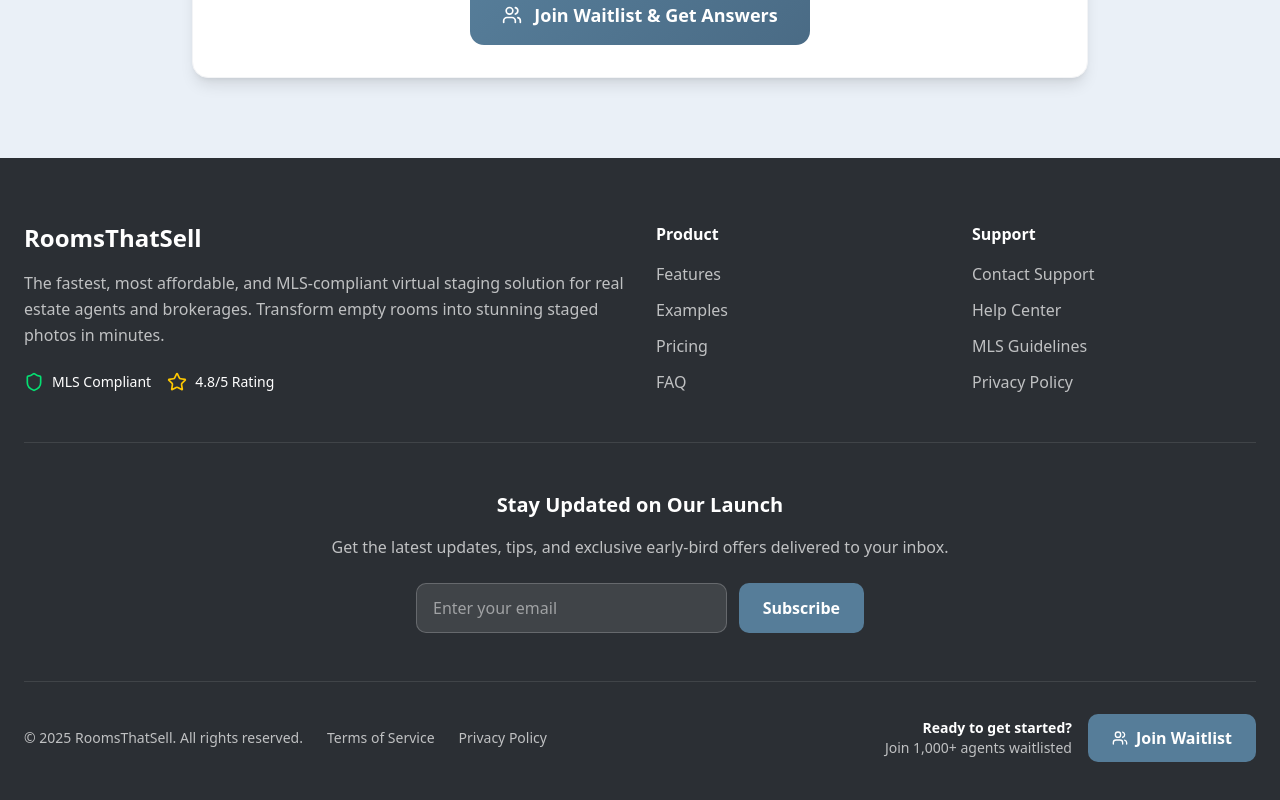
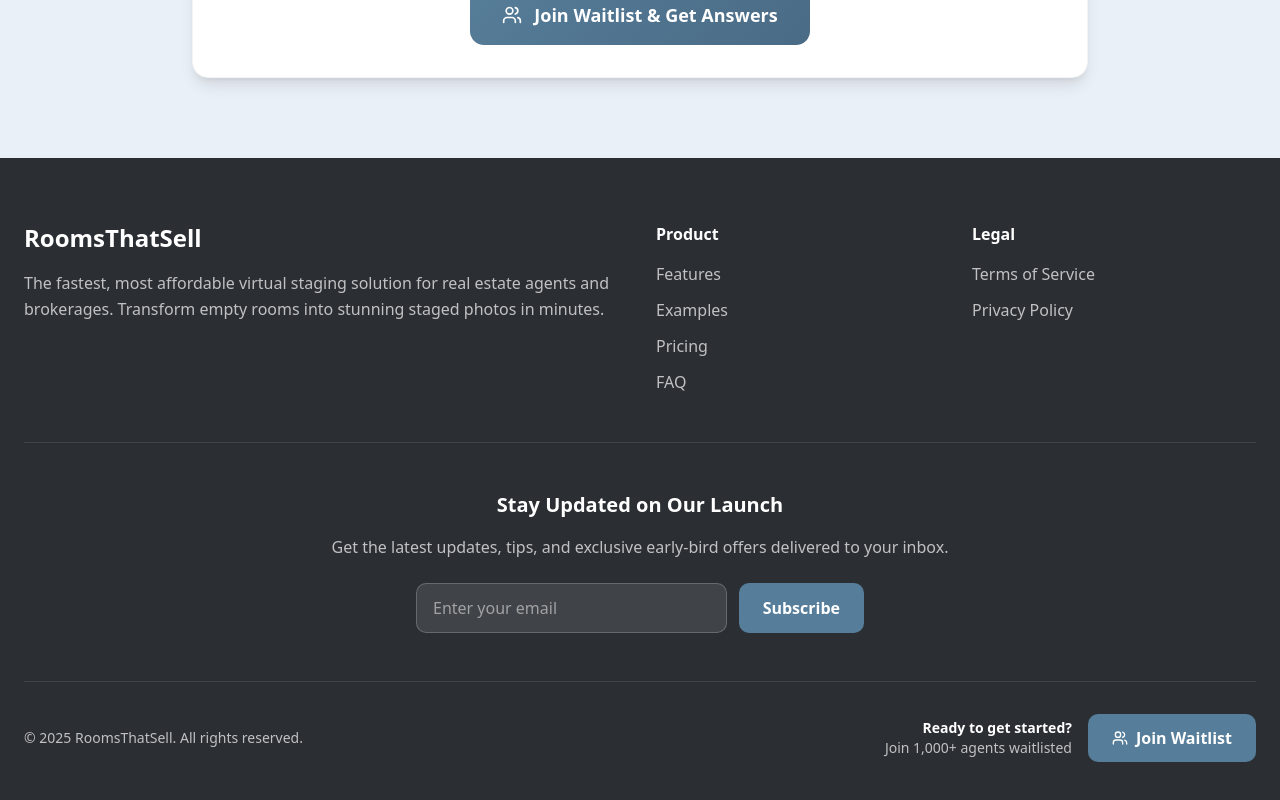
Before and after one commit to smiley-maker/rooms-that-sell, a Next.js app: page / in a window 1280 px wide. Shown: the part 10367-11167 px from the top of the page. Built offline with nearby package versions, Linux system fonts and the light colour scheme.

Commit message:
Footer updates

```diff
--- a/src/app/api/waitlist/route.ts
+++ b/src/app/api/waitlist/route.ts
@@ -6,6 +6,7 @@
 const WaitlistSchema = z.object({
   email: z.string().email(),
   listingsPerMonth: z.string().optional(),
+  source: z.string().optional(),
 });
 
 export async function POST(request: Request) {
@@ -25,7 +26,7 @@
     await client.mutation(api.waitlist.join, {
       email: parsed.data.email,
       listingsPerMonth: parsed.data.listingsPerMonth,
-      source: "landing",
+      source: parsed.data.source || "landing",
     });
 
     return NextResponse.json({ ok: true });
--- a/src/app/page.tsx
+++ b/src/app/page.tsx
@@ -579,7 +579,10 @@
       const res = await fetch("/api/waitlist", {
         method: "POST",
         headers: { "Content-Type": "application/json" },
-        body: JSON.stringify({ email: newsletterEmail }),
+        body: JSON.stringify({
+          email: newsletterEmail,
+          source: "newsletter"
+        }),
       });
       if (!res.ok) throw new Error("Failed to join waitlist");
       setNewsletterStatus("success");
@@ -2523,19 +2526,9 @@
             <div className="md:col-span-2">
               <h3 className="text-2xl font-bold mb-4">RoomsThatSell</h3>
               <p className="text-white/70 mb-6 leading-relaxed">
-                The fastest, most affordable, and MLS-compliant virtual staging solution for real estate agents and brokerages.
+                The fastest, most affordable virtual staging solution for real estate agents and brokerages.
                 Transform empty rooms into stunning staged photos in minutes.
               </p>
-              <div className="flex items-center gap-4">
-                <div className="flex items-center gap-2">
-                  <Shield className="w-5 h-5 text-green-400" />
-                  <span className="text-sm">MLS Compliant</span>
-                </div>
-                <div className="flex items-center gap-2">
-                  <Star className="w-5 h-5 text-yellow-400" />
-                  <span className="text-sm">4.8/5 Rating</span>
-                </div>
-              </div>
             </div>
 
             {/* Quick links */}
@@ -2549,13 +2542,11 @@
               </ul>
             </div>
 
-            {/* Support */}
+            {/* Legal */}
             <div>
-              <h4 className="font-semibold mb-4">Support</h4>
+              <h4 className="font-semibold mb-4">Legal</h4>
               <ul className="space-y-3 text-white/70">
-                <li><a href="mailto:support@roomsthatsell.com" className="hover:text-white transition-colors">Contact Support</a></li>
-                <li><a href="#" className="hover:text-white transition-colors">Help Center</a></li>
-                <li><a href="#" className="hover:text-white transition-colors">MLS Guidelines</a></li>
+                <li><a href="/terms" className="hover:text-white transition-colors">Terms of Service</a></li>
                 <li><a href="/privacy" className="hover:text-white transition-colors">Privacy Policy</a></li>
               </ul>
             </div>
@@ -2620,8 +2611,6 @@
             <div className="flex flex-col md:flex-row items-center justify-between gap-4">
               <div className="flex items-center gap-6 text-sm text-white/70">
                 <p>© {new Date().getFullYear()} RoomsThatSell. All rights reserved.</p>
-                <a href="/terms" className="hover:text-white transition-colors">Terms of Service</a>
-                <a href="/privacy" className="hover:text-white transition-colors">Privacy Policy</a>
               </div>
 
               {/* Final CTA */}
```
